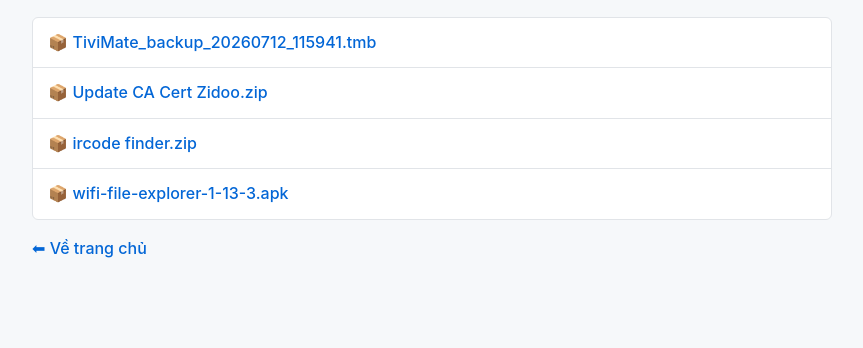
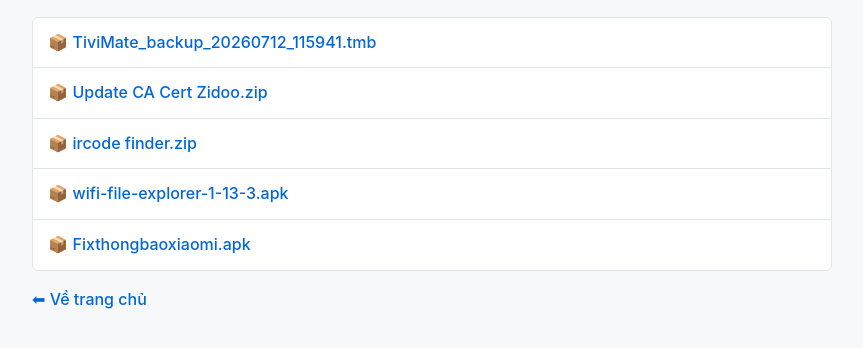
Before and after one commit to tmk9690/khoi, a plain HTML site: page Apks/index.html in a window 1280 px wide. Shown: the part 108-456 px from the top of the page, without its empty margins (208-1071 px from the left). Drawn offline with Linux system fonts and the light colour scheme.

Commit message:
Add link for Fixthongbaoxiaomi.apk in index.html

```diff
--- a/Apks/index.html
+++ b/Apks/index.html
@@ -21,6 +21,7 @@
         <li>📦 <a href="Update%20CA%20Cert%20Zidoo.zip">Update CA Cert Zidoo.zip</a></li>
         <li>📦 <a href="ircode%20finder.zip">ircode finder.zip</a></li>
         <li>📦 <a href="wifi-file-explorer-1-13-3.apk">wifi-file-explorer-1-13-3.apk</a></li>
+        <li>📦 <a href="Fixthongbaoxiaomi.apk">Fixthongbaoxiaomi.apk</a></li>
     </ul>
     <p><a href="../">⬅ Về trang chủ</a></p>
 </body>
```
